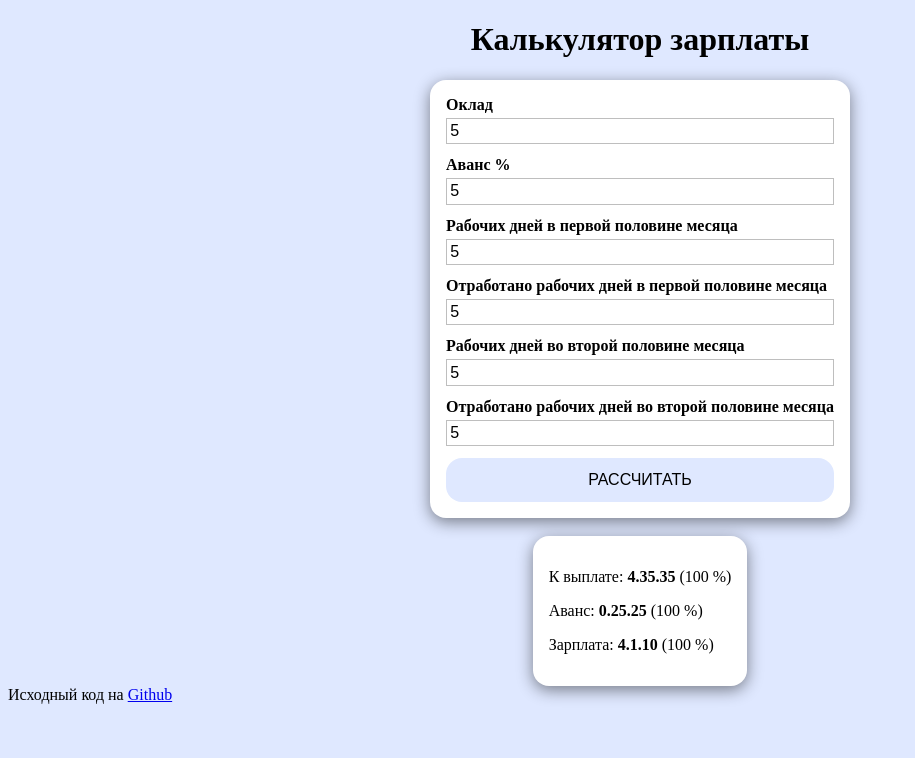
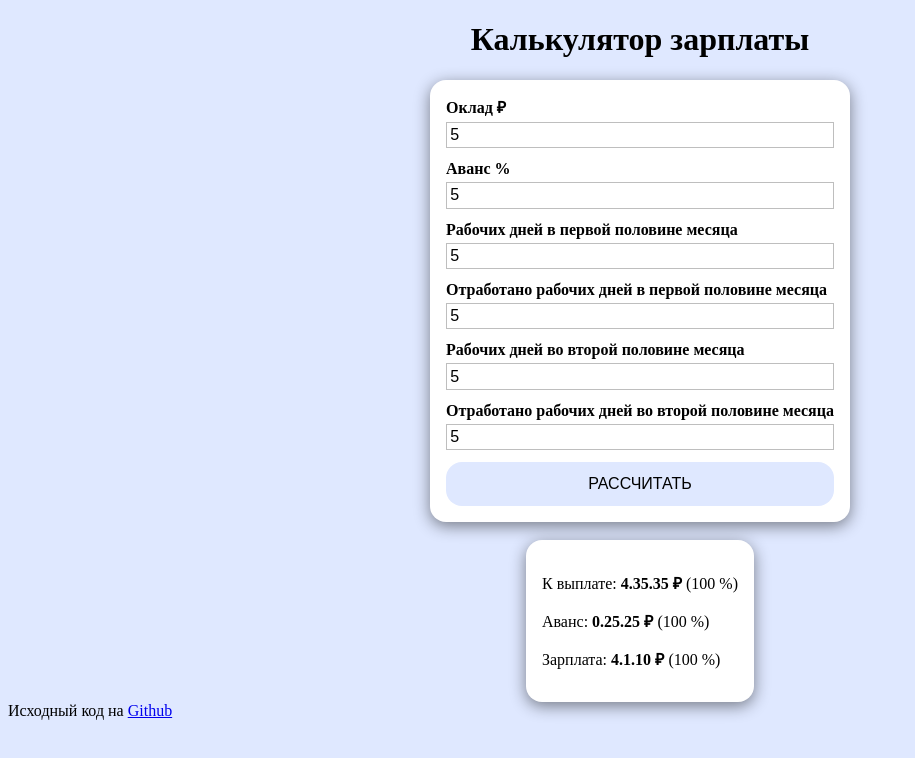
Before and after one commit to Marcus-Rise/salary, a React app: page / in a window 1280 px wide. Both pictures are taken after typing "5", "5", "5", "5", "5", "5" into the empty fields and a click on the button "РАССЧИТАТЬ". Shown: the top 758 px of the page, without its empty margins (0-915 px from the left). Built offline with nearby package versions, Linux system fonts and the light colour scheme.

Commit message:
refactor

```diff
--- a/src/components/app.component.tsx
+++ b/src/components/app.component.tsx
@@ -2,7 +2,7 @@ import React, { useCallback, useState } from "react";
 import { calculateSalary } from "../calculate-salary";
 import type { ISalaryFormDto } from "./salary-form.component";
 import { SalaryForm } from "./salary-form.component";
-import { Results } from "./results.component";
+import { Results } from "./results";
 import { Card } from "./card.component";
 import { GlobalStyles } from "../styles/global-styles";
 import { Container } from "./container.component";
@@ -65,6 +65,7 @@ const App = () => {
 
         {!!results && (
           <Container>
+            <Card>
               <Results
                 salary={results.salary}
                 avans={results.avans}
@@ -73,6 +74,7 @@ const App = () => {
                 salaryPercent={results.salaryPercent}
                 totalPercent={results.totalPercent}
               />
+            </Card>
           </Container>
         )}
       </main>
--- /dev/null
+++ b/src/components/results/index.ts
@@ -0,0 +1 @@
+export * from "./results.component";
--- a/src/components/results.component.tsx
+++ b/src/components/results/results.component.tsx
@@ -1,7 +1,6 @@
 import type { FC } from "react";
 import React, { memo } from "react";
-import { priceToString } from "../price-to-string";
-import { Card } from "./card.component";
+import { priceToString } from "../../price-to-string";
 
 interface IResultProps {
   total: number;
@@ -16,19 +15,20 @@ interface IResultProps {
 const Results: FC<IResultProps> = memo(
   ({ total, avans, salary, totalPercent, avansPercent, salaryPercent }) => {
     return (
-      <Card>
+      <>
         <p>
-          К выплате: <strong>{priceToString(total)}</strong> ({totalPercent} %)
+          К выплате: <strong>{priceToString(total)} ₽</strong> ({totalPercent} %)
         </p>
         <p>
-          Аванс: <strong>{priceToString(avans)}</strong> ({avansPercent} %)
+          Аванс: <strong>{priceToString(avans)} ₽</strong> ({avansPercent} %)
         </p>
         <p>
-          Зарплата: <strong>{priceToString(salary)}</strong> ({salaryPercent} %)
+          Зарплата: <strong>{priceToString(salary)} ₽</strong> ({salaryPercent} %)
         </p>
-      </Card>
+      </>
     );
   },
 );
 
 export { Results };
+export type { IResultProps };
--- a/src/components/salary-form.component.tsx
+++ b/src/components/salary-form.component.tsx
@@ -50,7 +50,7 @@ const SalaryForm: FC<ISalaryFormProps> = ({ onSubmit }) => {
         control={control}
         render={({ field: { name, value, onChange }, fieldState }) => (
           <InputNumber
-            label={"Оклад"}
+            label={"Оклад ₽"}
             name={name}
             value={value}
             placeholder={"Оклад до вычета"}
```
Also changed, not shown: 1 other file (tests, documents, lock files or other folders). Lines whose indentation alone changed are shown as unchanged.
